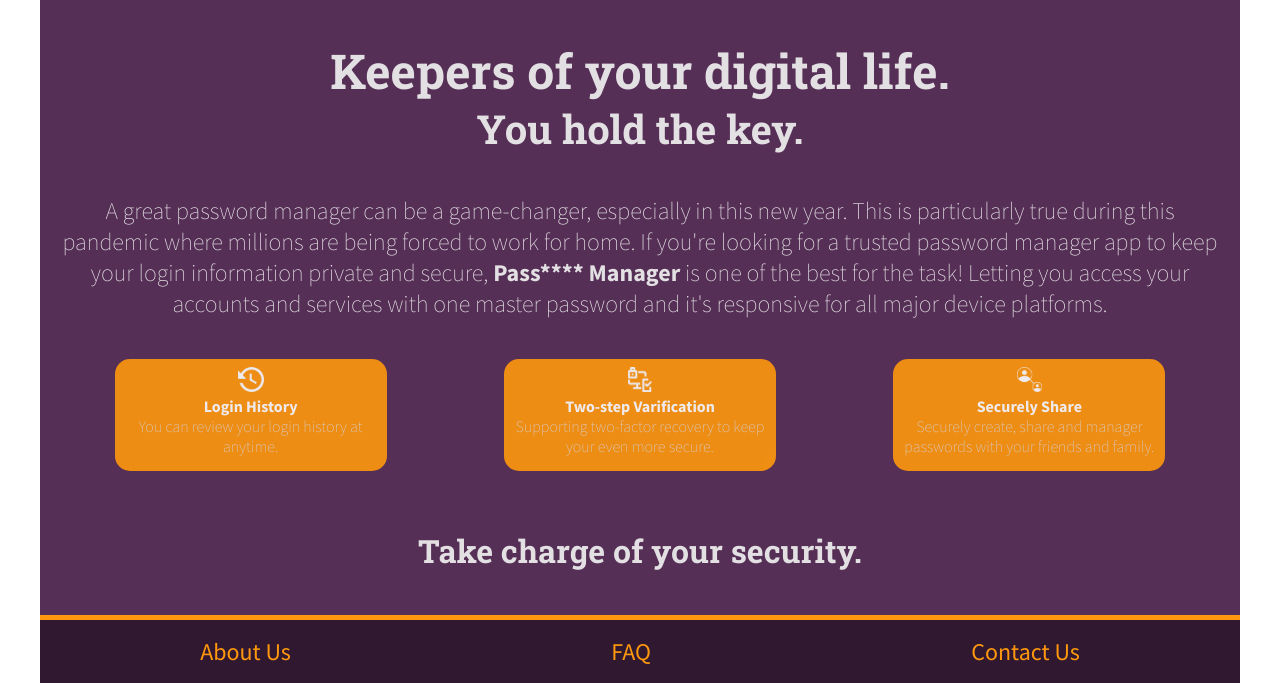
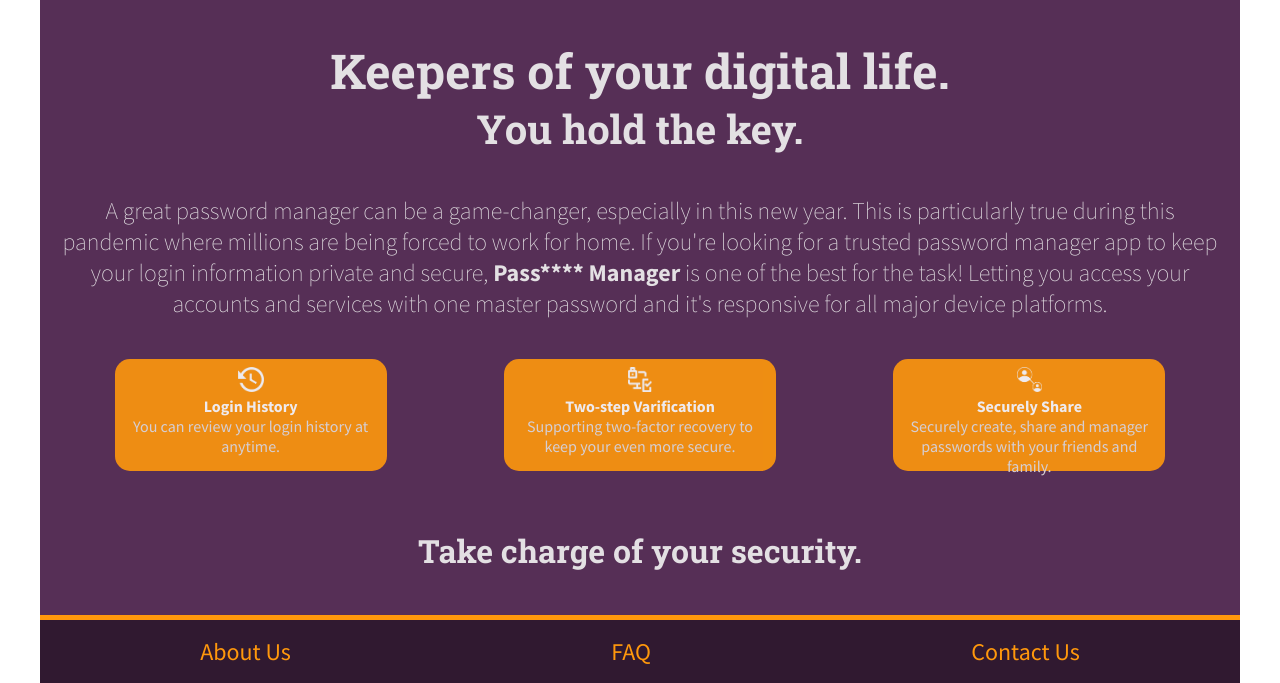
Before and after one commit to ntrpi/PasswordManager, a PHP site: page / in a window 1280 px wide. Shown: the part 308-991 px from the top of the page. Run offline with PHP 8.4, Linux system fonts and the light colour scheme.

Commit message:
home css updated

```diff
--- a/css/home.css
+++ b/css/home.css
@@ -14,6 +14,7 @@
 
 .cBox{
     padding: 0.5em;
+    font-weight: normal;
 }
 
 .cBox img{
```
